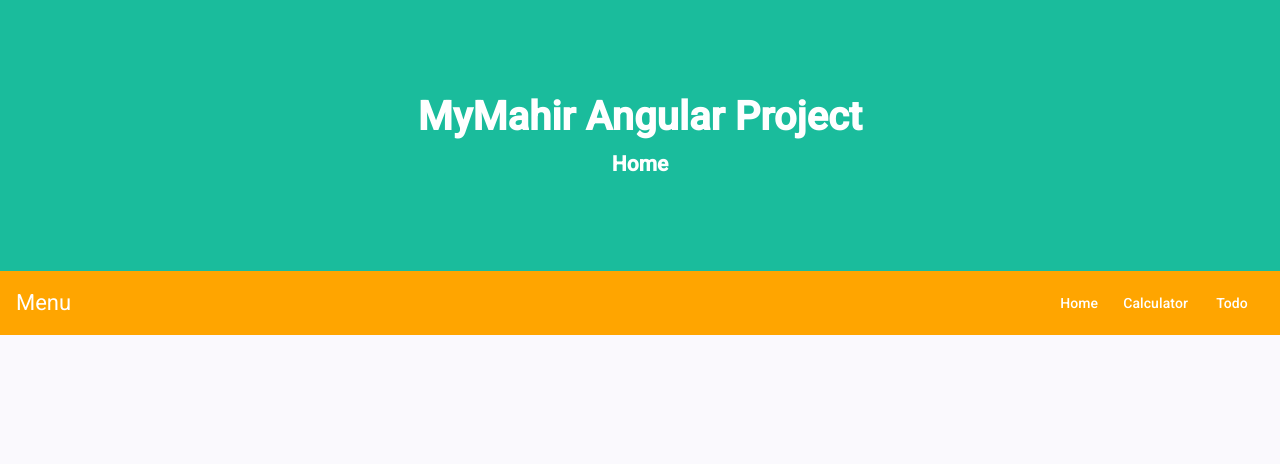
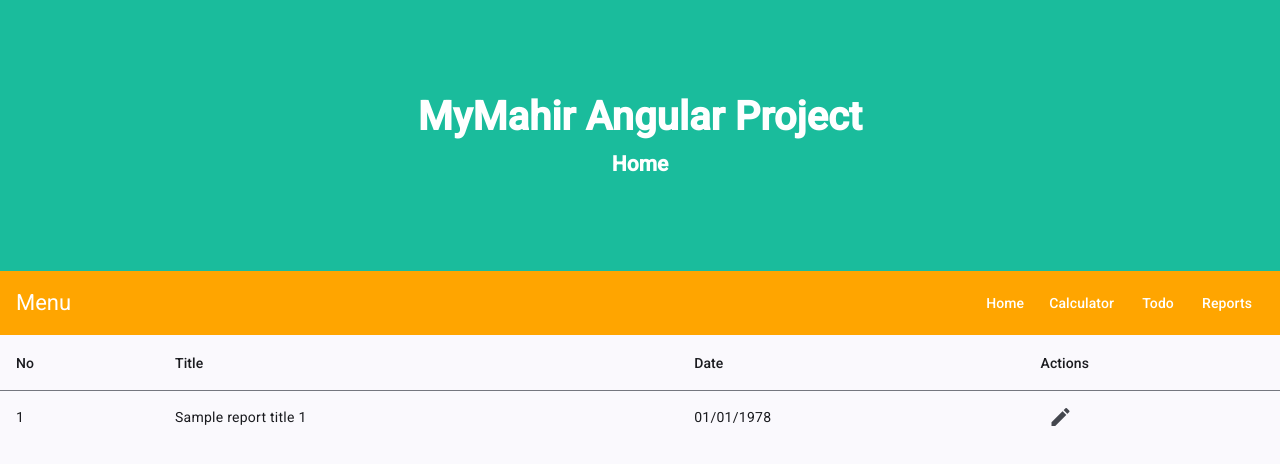
Before and after one commit to priafif/usagi_ang, an Angular app: page /reports in a window 1280 px wide. Before the commit this address led to /. Shown: the top 464 px of the page. Built offline with nearby package versions, Linux system fonts and the light colour scheme.

Commit message:
view reports

```diff
--- a/src/app/app.routes.ts
+++ b/src/app/app.routes.ts
@@ -2,6 +2,7 @@ import { Routes } from '@angular/router';
 import { HomePage } from './pages/home-page/home-page';
 import { CalculatorPage } from './pages/calculator-page/calculator-page';
 import { Todo } from './pages/todo/todo';
+import { Reports } from './pages/reports/reports';
 
 export const routes: Routes = [
     {
@@ -20,5 +21,9 @@ export const routes: Routes = [
     {
         path: 'todo',
         component: Todo
+    },
+    {
+        path: 'reports',
+        component: Reports
     }
 ];
--- a/src/app/components/toolbar/toolbar.ts
+++ b/src/app/components/toolbar/toolbar.ts
@@ -21,6 +21,7 @@ export class Toolbar {
     { title: 'Home', route: '/home' },
     { title: 'Calculator', route: '/calculator' },
     { title: 'Todo', route: '/todo' },
+    { title: 'Reports', route: '/reports' },
   ]
 
   constructor(private router: Router, private data: Data) {
--- /dev/null
+++ b/src/app/pages/reports/reports.html
@@ -0,0 +1,24 @@
+<table mat-table [dataSource]="dataSource" class="mat-elevation-z8">
+    <ng-container matColumnDef="no">
+        <th mat-header-cell *matHeaderCellDef>No</th>
+        <td mat-cell *matCellDef="let element; let i=index">{{i+1}}</td>
+    </ng-container>
+    <ng-container matColumnDef="title">
+        <th mat-header-cell *matHeaderCellDef>Title</th>
+        <td mat-cell *matCellDef="let element">{{element.title}}</td>
+    </ng-container>
+    <ng-container matColumnDef="date">
+        <th mat-header-cell *matHeaderCellDef>Date</th>
+        <td mat-cell *matCellDef="let element">{{element.date}}</td>
+    </ng-container>
+    <ng-container matColumnDef="actions">
+        <th mat-header-cell *matHeaderCellDef>Actions</th>
+        <td mat-cell *matCellDef="let element" class="action-buttons">
+            <button mat-icon-button routerLink="/update/{{element.id}}">
+                <mat-icon>edit</mat-icon>
+            </button>
+        </td>
+    </ng-container>
+    <tr mat-header-row *matHeaderRowDef="displayedColumns"></tr>
+    <tr mat-row *matRowDef="let row; columns: displayedColumns"></tr>
+</table>
--- /dev/null
+++ b/src/app/pages/reports/reports.ts
@@ -0,0 +1,30 @@
+import { Component } from '@angular/core';
+import { SharedModules } from '../../shared/shared.module';
+import { MatTableDataSource } from '@angular/material/table';
+import { Router, RouterLink } from '@angular/router';
+
+interface reportItem {
+  title: string,
+  category: string,
+  date: string
+}
+
+@Component({
+  selector: 'app-reports',
+  imports: [...SharedModules, RouterLink],
+  templateUrl: './reports.html',
+  styleUrl: './reports.scss',
+})
+export class Reports {
+  public reportList: reportItem[] = [
+    {title: 'Sample report title 1', category: 'Sample category', date: '01/01/1978'}
+  ];
+  public dataSource: any = new MatTableDataSource(this.reportList);
+  public displayedColumns: string[] = ['no', 'title', 'date', 'actions'];
+
+  constructor(
+    private router: Router
+  ){
+
+  }
+}
```
Also changed, not shown: src/app/pages/reports/reports.scss (added), 1 other file (tests, documents, lock files or other folders).
